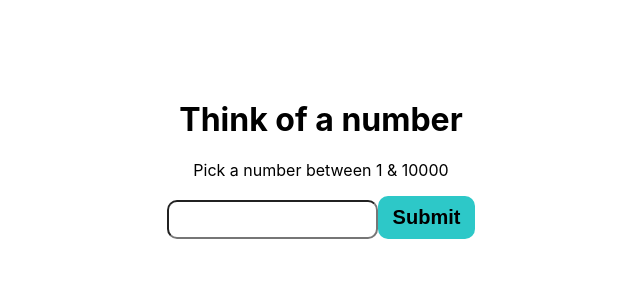
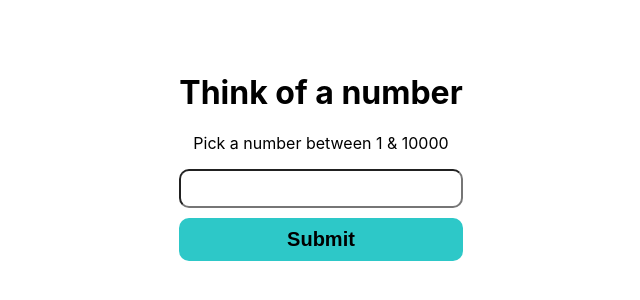
Before and after one commit to daviddstewartt/wcc-guessing-game, a React (Create React App) app: page /mode/1 in a window 1280 px wide. Shown: the part 228-528 px from the top of the page, without its empty margins (319-959 px from the left). Built offline with nearby package versions, Linux system fonts and the light colour scheme.

Commit message:
Fixed: GM1 Styling

```diff
--- a/src/Components/SubmitGuessNumber.tsx
+++ b/src/Components/SubmitGuessNumber.tsx
@@ -45,7 +45,7 @@ const SubmitGuessNumber: React.FC<SubmitGuessNumberProps> = ({onGuessNumber, upp
         <div>
             <h1>Think of a number</h1>
             <p>Pick a number between {lowerLimit} & {upperLimit}</p>
-            <form onSubmit={handleSubmitInput}>
+            <form onSubmit={handleSubmitInput} style={{display: 'flex', flexDirection: 'column'}}>
                 <input onChange={onInputChange} type="number" />
                 <button>Submit</button>
                 <p>{inputError}</p>
```
